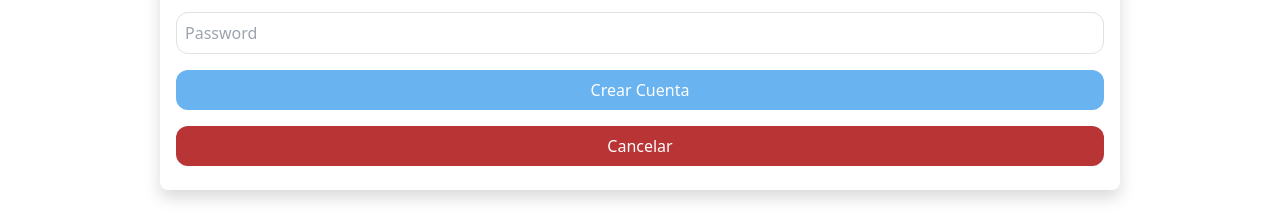
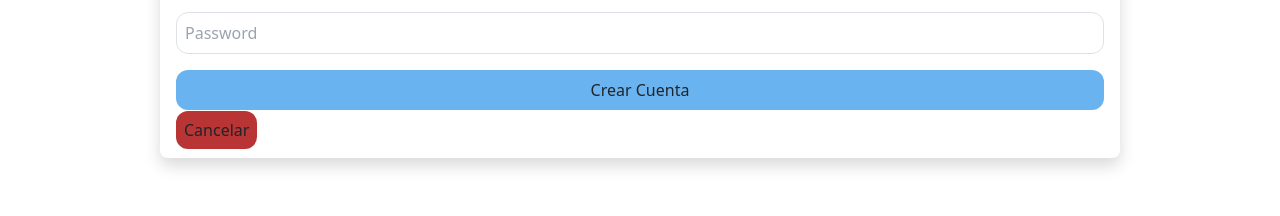
Before and after one commit to akiubarx/apoyosRD, a React (Create React App) app: page /admin/Registrar in a window 1280 px wide. Shown: the part 530-746 px from the top of the page. Built offline with nearby package versions, Linux system fonts and the light colour scheme.

Commit message:
ajuste rapido

```diff
--- a/src/pages/CrearCuenta.jsx
+++ b/src/pages/CrearCuenta.jsx
@@ -1,6 +1,6 @@
 import React from "react";
 import { useState } from 'react'
-import { Container, Row, Button } from 'react-bootstrap';
+import { Link } from 'react-router-dom';
 import '../css/button.css';
 import { Alerta } from '../components/Alertas.jsx'
 const Acceso = () => {
@@ -28,7 +28,7 @@ const Acceso = () => {
   return (
     <>
       <div className='adminDiv'>
-        <Row className='container mx-auto mt-1 md:mt-20 p-2 md:flex md:justify-center'>
+        <div className='container mx-auto mt-1 md:mt-20 p-2 md:flex md:justify-center'>
           <form className='md:w-4/5 lg:1/2 p-3 shadow rounded-lg' onSubmit={handleSubmit}>
             <h1 className="text-4xl">Crear Cuenta</h1>
             {/* Inicia Formulario */}
@@ -80,13 +80,13 @@ const Acceso = () => {
               />
             </div>
             {/* Termina Formulario */}
-            <Button className='editButton w-full my-2 p-2 rounded-xl'  type='submit' value='Crear Cuenta'>Crear Cuenta</Button>
-            <Button className='deleteButton w-full my-2 p-2 rounded-xl'  href="/recuperar-password" >Cancelar</Button>
+            <input className='editButton w-full my-2 p-2 rounded-xl'  type='submit' value='Crear Cuenta'/>
+            <Link className='deleteButton w-full my-2 p-2 rounded-xl'  to="/recuperar-password" >Cancelar</Link>
 
             {msg && <Alerta alerta={alerta}/>}
 
           </form>
-        </Row>
+        </div>
       </div>
     </>
   )
```
